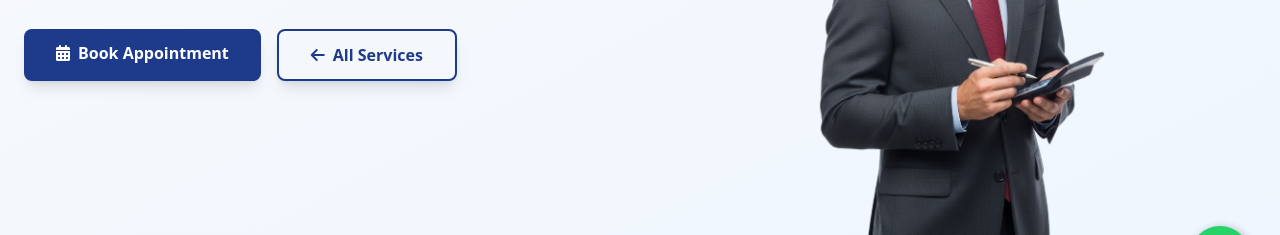
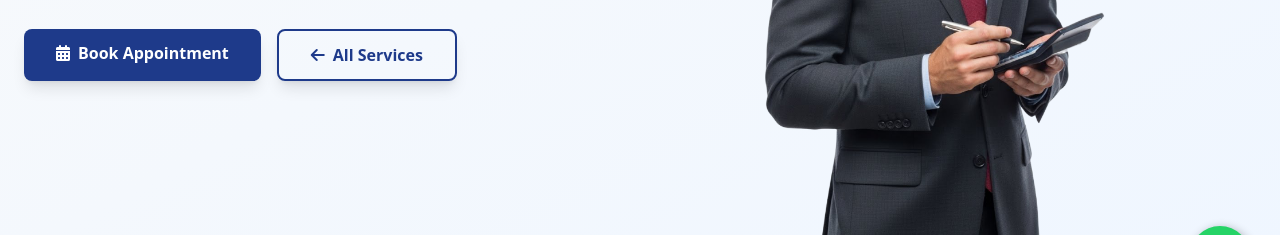
Before and after one commit to Prateek3628/prateep-repo, a plain HTML site: page fssai-services.html in a window 1280 px wide. Shown: the part 484-719 px from the top of the page. Drawn offline with nearby package versions, Linux system fonts and the light colour scheme.

Commit message:
image size changed

```diff
--- a/fssai-services.html
+++ b/fssai-services.html
@@ -75,7 +75,7 @@
                 <!-- Right: Image with Responsive Positioning -->
                 <div class="hidden md:block relative" style="height: 600px;">
                     <img src="images/18.png" alt="FSSAI Services" class="w-auto object-contain"
-                        style="position: absolute; right: 25%; top: 18.5%; max-height: 520px; height: auto;"
+                        style="position: absolute; right: 25%; top: 2%; max-height: 620px; height: auto;"
                         onerror="this.style.display='none'">
                 </div>
             </div>
```
Also changed, not shown: mca-services.html (+1 -1 lines), pf-services.html (+1 -1 lines), images/8 (1).png.
